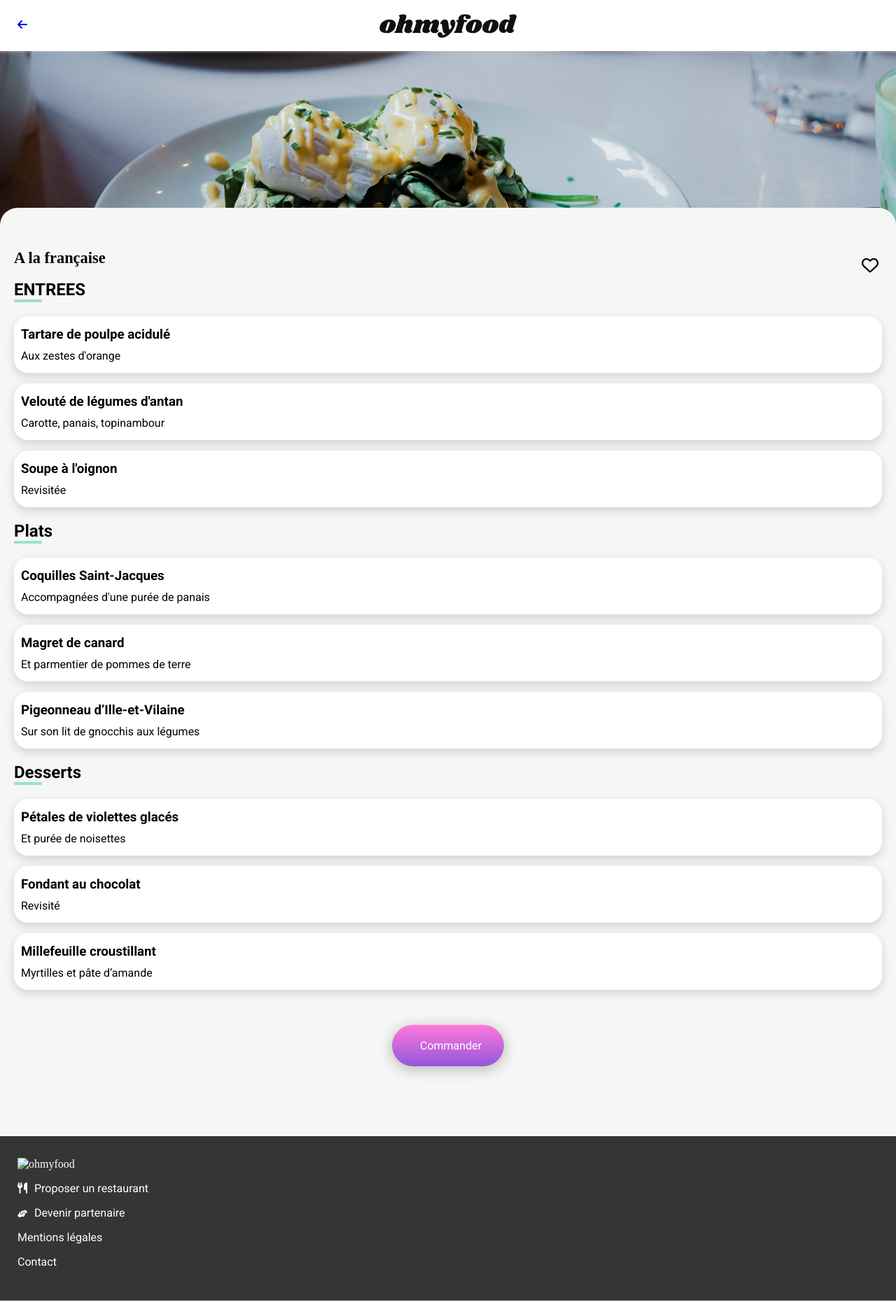
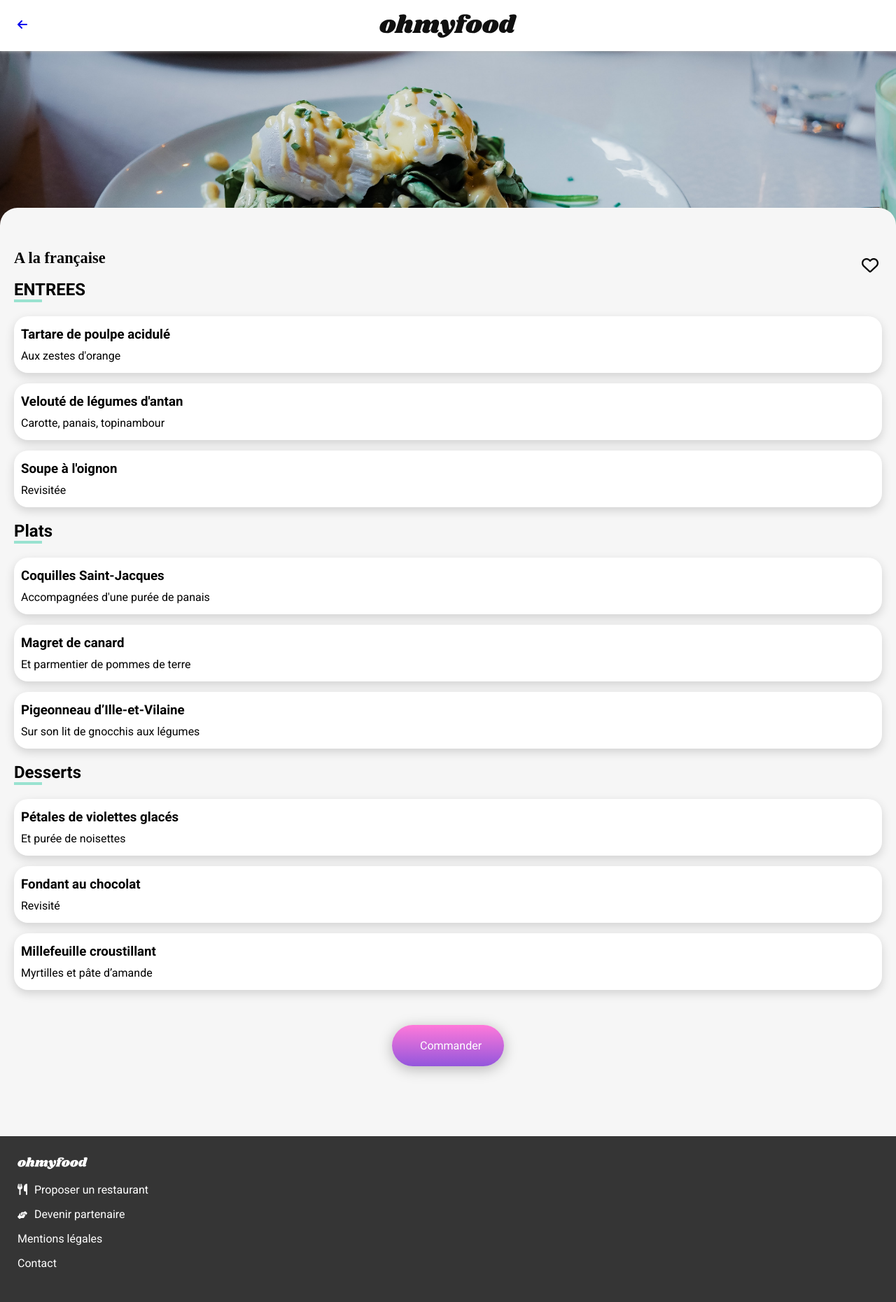
Before and after one commit to alelarge/alelarge.github.io, a Jekyll site: the page sub_pages/ohmyfood/restaurants/a-la-francaise.html, which Jekyll copies as it is, in a window 1280 px wide. Shown: the whole page at 70% size. Built offline with Jekyll 4.4.1, drawn with Linux system fonts in a browser that asks for light colours; nearby versions of some CDN libraries; some web fonts are replaced.

Commit message:
Fix ohmyfood logo

```diff
--- a/sub_pages/ohmyfood/restaurants/a-la-francaise.html
+++ b/sub_pages/ohmyfood/restaurants/a-la-francaise.html
@@ -225,7 +225,7 @@
 
     <footer>
       <div>
-        <img class="logo" src="logo/ohmyfood@2x.svg" alt="ohmyfood" />
+        <img class="logo" src="../logo/ohmyfood@2x.svg" alt="ohmyfood" />
         <p>
           <i class="fas fa-utensils icon icon__footer"></i
           ><a href="#">Proposer un restaurant</a>
--- a/sub_pages/ohmyfood/restaurants/la-note-enchantee.html
+++ b/sub_pages/ohmyfood/restaurants/la-note-enchantee.html
@@ -243,7 +243,7 @@
 
     <footer>
       <div>
-        <img class="logo" src="logo/ohmyfood@2x.svg" alt="ohmyfood" />
+        <img class="logo" src="../logo/ohmyfood@2x.svg" alt="ohmyfood" />
         <p>
           <i class="fas fa-utensils icon icon__footer"></i
           ><a href="#">Proposer un restaurant</a>
--- a/sub_pages/ohmyfood/restaurants/la-palette-du-gout.html
+++ b/sub_pages/ohmyfood/restaurants/la-palette-du-gout.html
@@ -231,7 +231,7 @@
 
     <footer>
       <div>
-        <img class="logo" src="logo/ohmyfood@2x.svg" alt="ohmyfood" />
+        <img class="logo" src="../logo/ohmyfood@2x.svg" alt="ohmyfood" />
         <p>
           <i class="fas fa-utensils icon icon__footer"></i
           ><a href="#">Proposer un restaurant</a>
--- a/sub_pages/ohmyfood/restaurants/le-delice-des-sens.html
+++ b/sub_pages/ohmyfood/restaurants/le-delice-des-sens.html
@@ -229,7 +229,7 @@
 
     <footer>
       <div>
-        <img class="logo" src="logo/ohmyfood@2x.svg" alt="ohmyfood" />
+        <img class="logo" src="../logo/ohmyfood@2x.svg" alt="ohmyfood" />
         <p>
           <i class="fas fa-utensils icon icon__footer"></i
           ><a href="#">Proposer un restaurant</a>
```
